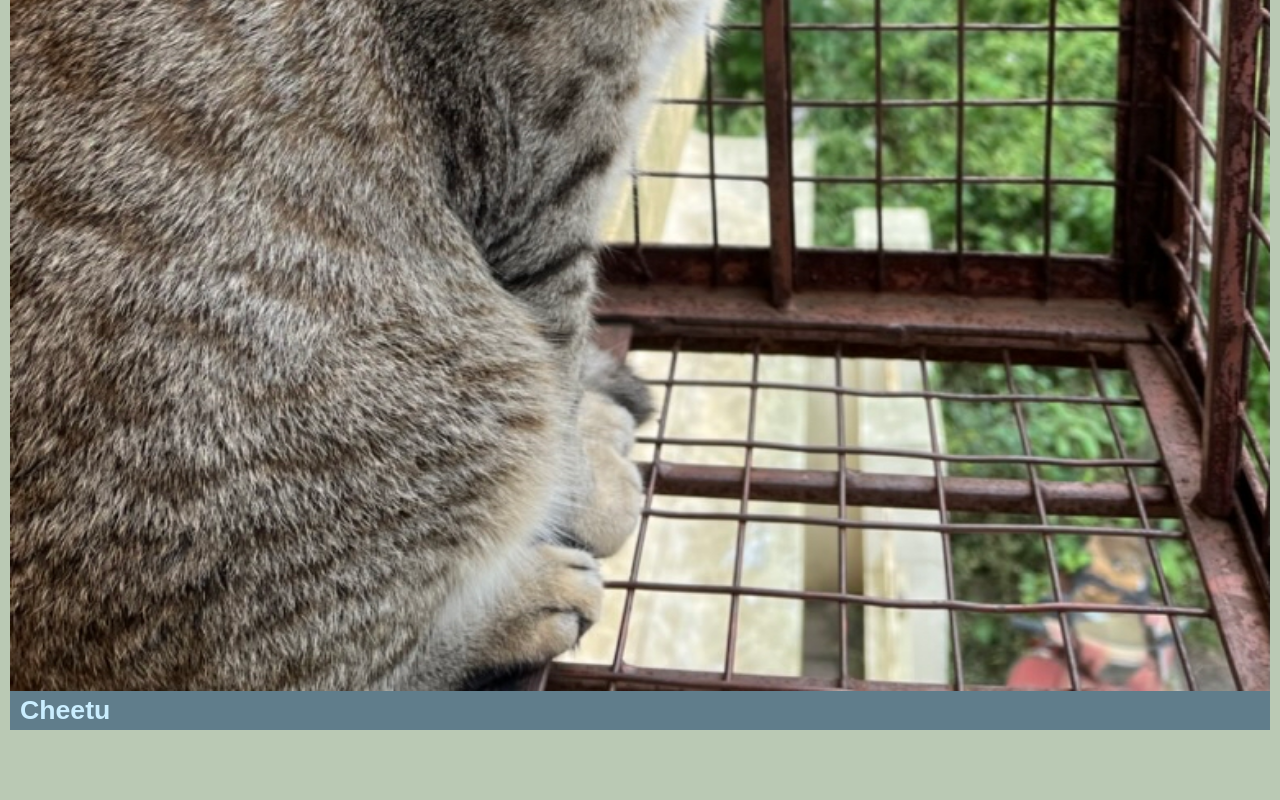
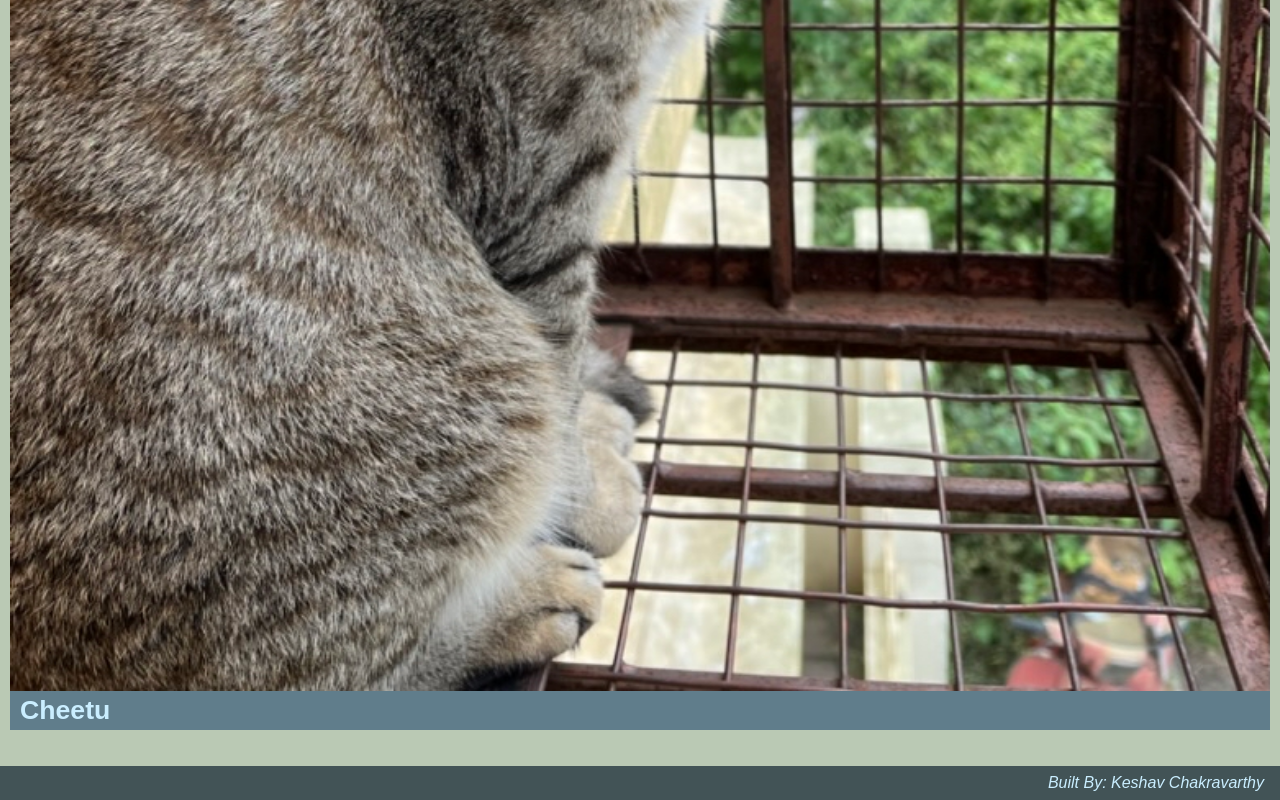
Before and after one commit to keshav-c/Instakitties, a React (Create React App) app: page / in a window 1280 px wide. Shown: the part 5624-6424 px from the top of the page. Before the commit the page ends 6374 px from the top, so only its background shows below. Built offline with nearby package versions, Linux system fonts and the light colour scheme.

Commit message:
Footer component: Bronze challenge - instakitties chap 2

```diff
--- a/src/App.css
+++ b/src/App.css
@@ -81,3 +81,16 @@ body {
   font-weight: bold;
   font-size: 2em;
 }
+
+.footer-component p {
+  background: #425356;
+  text-align: right;
+  color: rgb(202, 238, 255);
+  text-transform: capitalize;
+  font-size: 1em;
+  font-style: italic;
+  margin-bottom: 0;
+  padding-top: 0.5em;
+  padding-bottom: 0.5em;
+  padding-right: 1em;
+}
--- a/src/App.js
+++ b/src/App.js
@@ -1,6 +1,7 @@
 import './App.css';
 import Header from './components/Header';
 import Post from './components/Post';
+import Footer from './components/Footer';
 import Mummy from './kitties/instakitties1.jpg';
 import ChengaLaxmi from './kitties/instakitties2.jpg';
 import Ivy from './kitties/instakitties3.jpg';
@@ -28,6 +29,7 @@ function App() {
           />
         ))}
       </ul>
+      <Footer />
     </div>
   );
 }
--- /dev/null
+++ b/src/components/Footer.js
@@ -0,0 +1,9 @@
+function Footer() {
+  return (
+    <footer className="footer-component">
+      <p>Built by: Keshav Chakravarthy</p>
+    </footer>
+  );
+}
+
+export default Footer;
```
